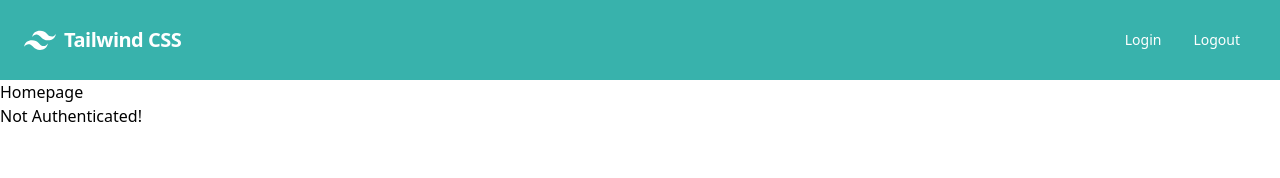
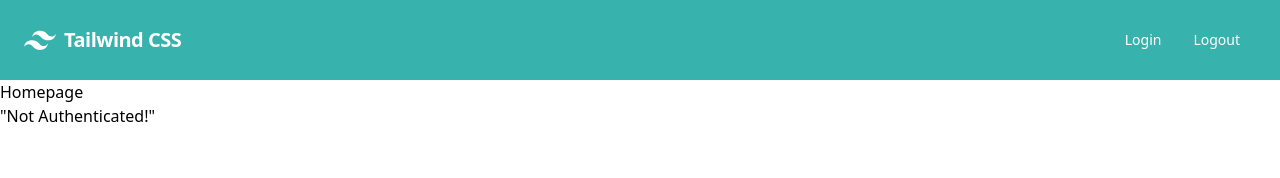
Before and after one commit to EricGaupp/Hemingway, a React (Create React App) app in the folder app/: page / in a window 1280 px wide. Shown: the top 178 px of the page. Built offline with nearby package versions, Linux system fonts and the light colour scheme; no server answers.

Commit message:
Testing user roles and how often useEffect in AuthProvider is called

```diff
--- a/app/src/components/Homepage.tsx
+++ b/app/src/components/Homepage.tsx
@@ -6,11 +6,19 @@ const Homepage = () => {
   return (
     <div>
       <h5>Homepage</h5>
-      <p>
-        {user?.userDetails
-          ? `Authenticated: ${user.userDetails}`
-          : "Not Authenticated!"}
-      </p>
+      {user?.userDetails ? (
+        <>
+          <p>Authenticated:</p>
+          <ul>
+            <li>{user.userId}</li>
+            <li>{user.userDetails}</li>
+            <li>{user.identityProvider}</li>
+            <li>{user.userRoles.join(" & ")}</li>
+          </ul>
+        </>
+      ) : (
+        <p>"Not Authenticated!"</p>
+      )}
     </div>
   );
 };
```
